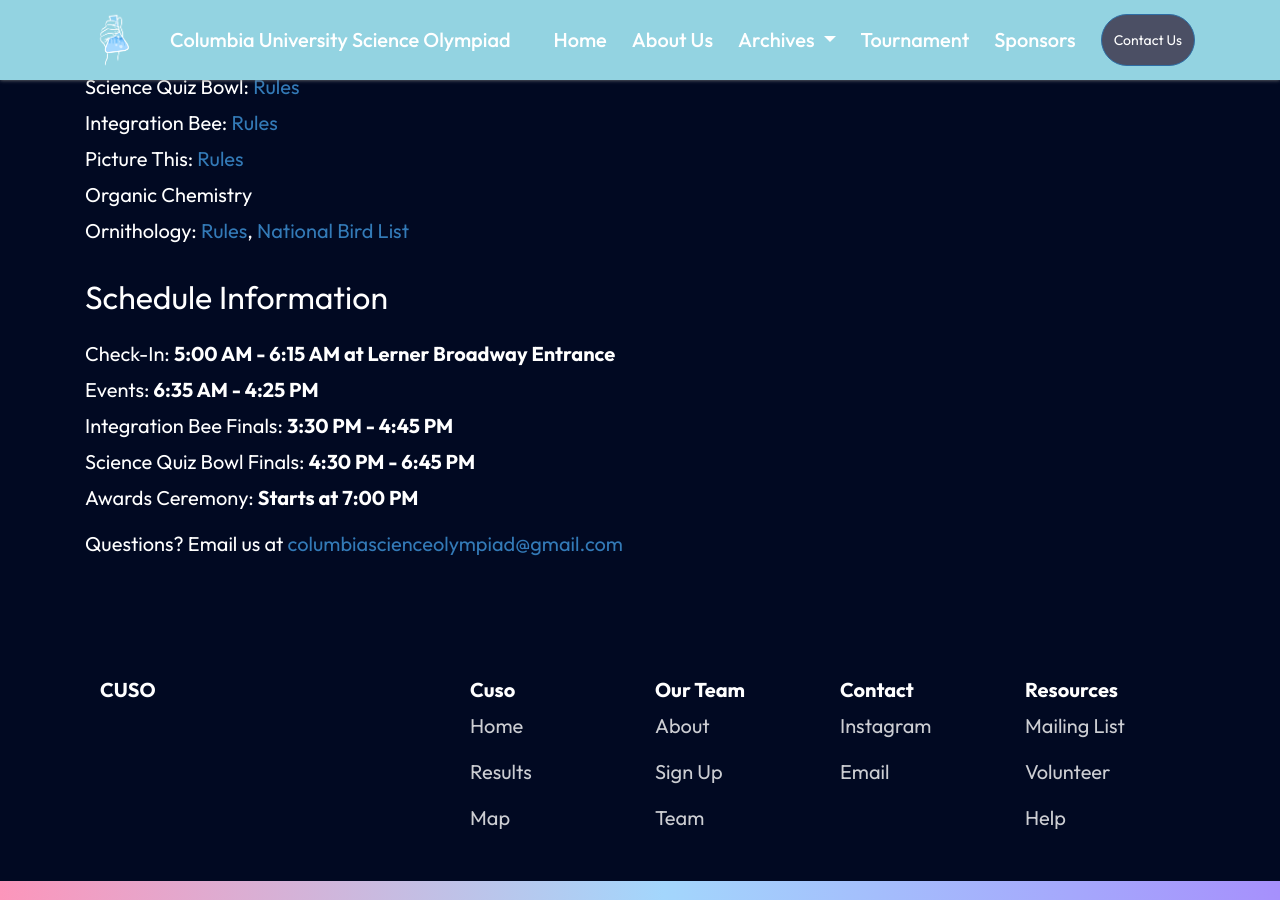
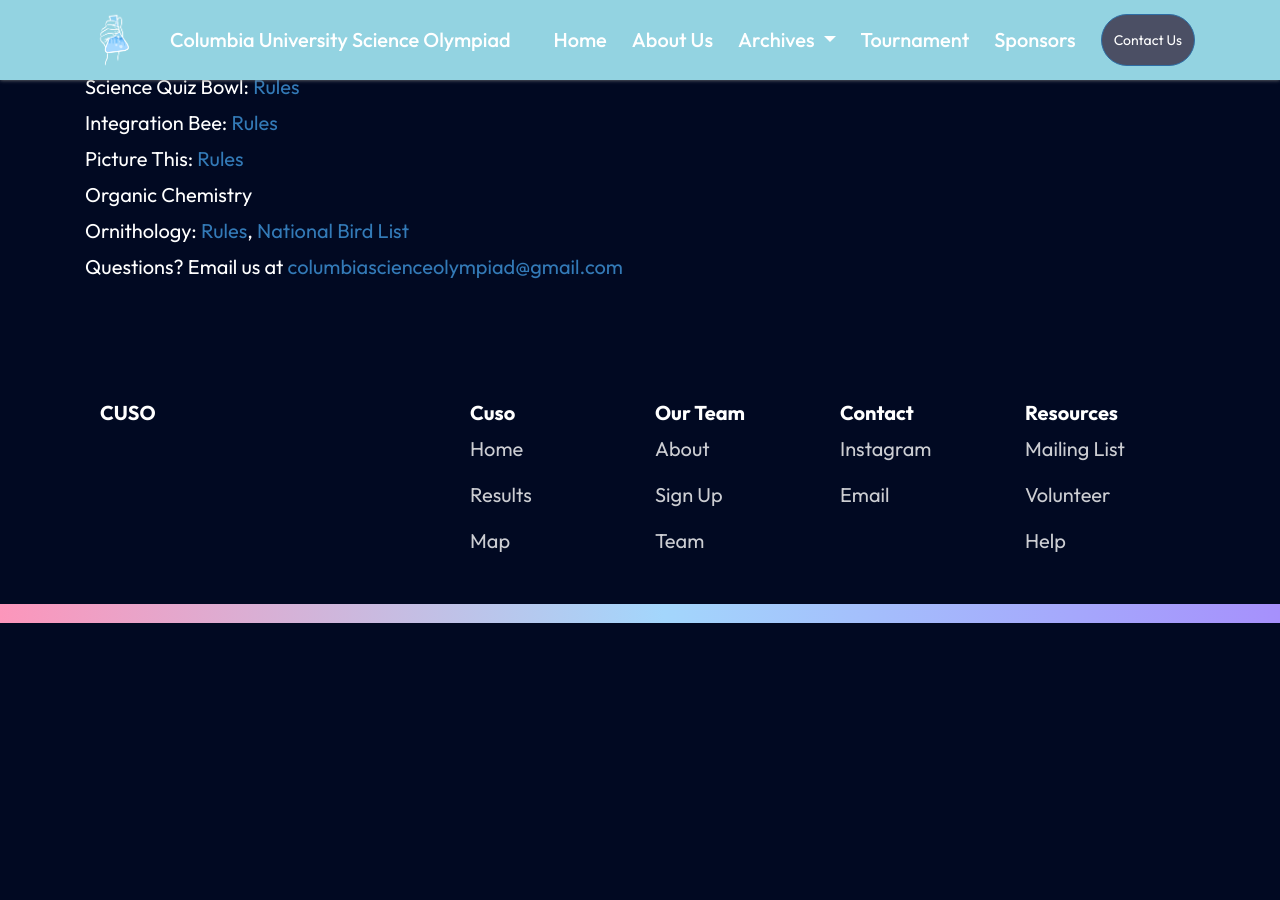
Before and after one commit to columbia-science-olympiad/columbia-science-olympiad.github.io, a Jekyll site: the page built from tournament.md, in a window 1280 px wide and 900 px high, scrolled down 826 px. Built offline with Jekyll 4.4.1, drawn with Linux system fonts in a browser that asks for light colours; nearby versions of some CDN libraries; after the commit the page ends 1449 px from its top, so only the background shows below that.

```diff
--- a/tournament.md
+++ b/tournament.md
@@ -32,12 +32,4 @@
 -   Organic Chemistry
 -   Ornithology: [Rules](https://drive.google.com/file/d/1AtM-XQvdSU73JMar2Szpn500LxScU8XG/view?usp=sharing), [National Bird List](https://drive.google.com/file/d/1pMo4GjRneITTGPFSz4GxEPjlEscKt7eh/view?usp=sharing)
 
-## Schedule Information
-
-Check-In: **5:00 AM - 6:15 AM at Lerner Broadway Entrance** \\
-Events: **6:35 AM - 4:25 PM** \\
-Integration Bee Finals: **3:30 PM - 4:45 PM** \\
-Science Quiz Bowl Finals: **4:30 PM - 6:45 PM** \\
-Awards Ceremony: **Starts at 7:00 PM**
-
 Questions? Email us at [columbiascienceolympiad@gmail.com](mailto:columbiascienceolympiad@gmail.com?)
```
Also changed, not shown: archives-2023.md (+2 -2 lines), archives-2024.md (+1 -1 lines).
